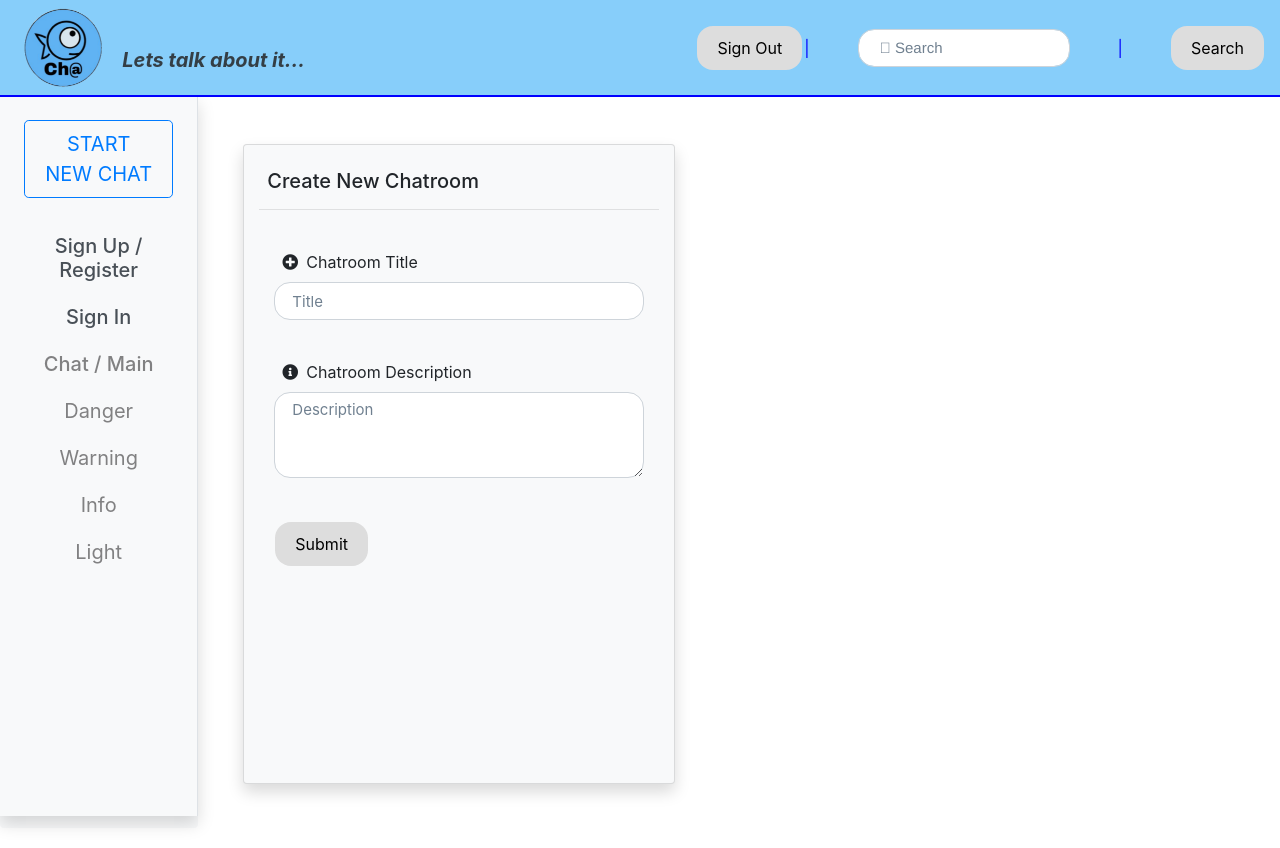
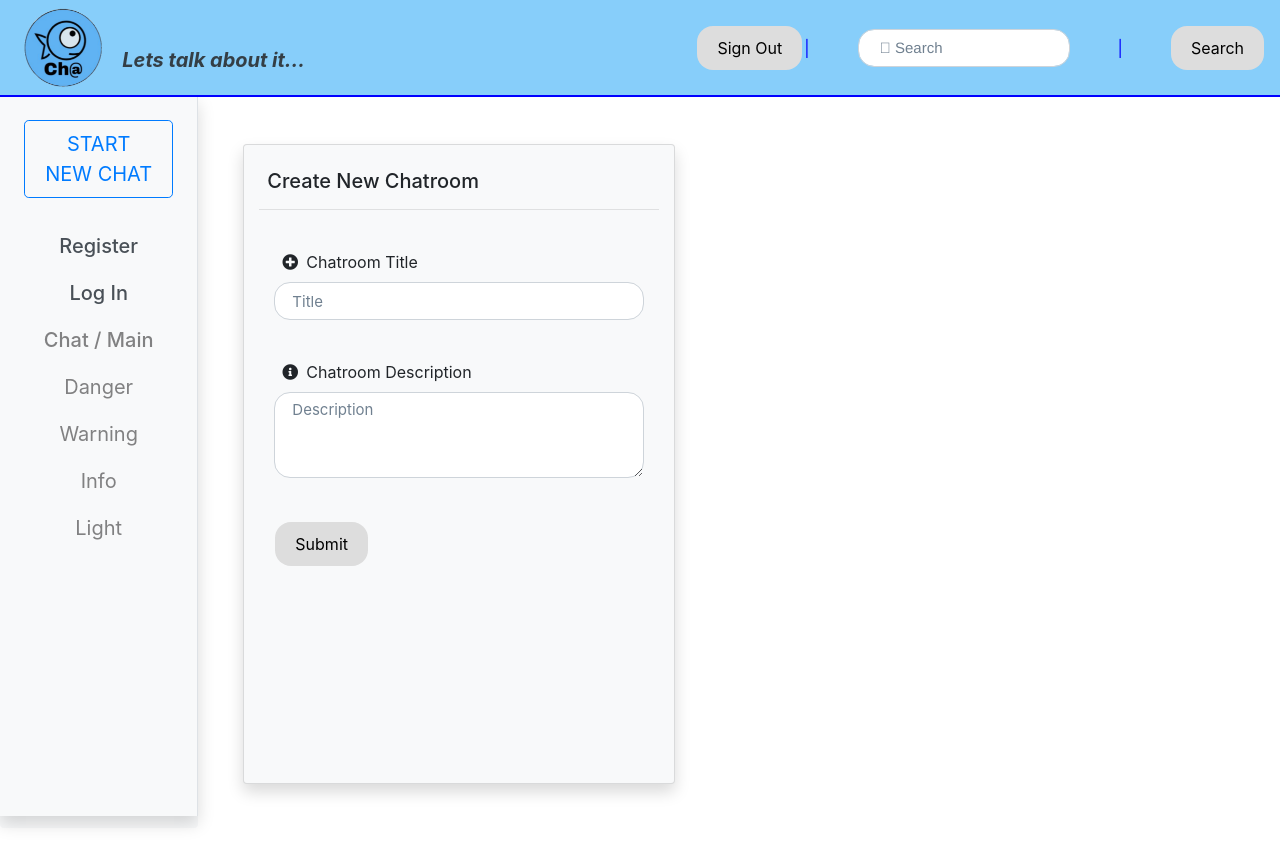
Before and after one commit to catnap89/HelloWorldCommunity, a React (Create React App) app in the folder client/: page /createchat in a window 1280 px wide. Built offline with nearby package versions, Linux system fonts and the light colour scheme.

Commit message:
Fixed some indentation, whitespace and name for the links

```diff
--- a/client/src/components/Side/index.js
+++ b/client/src/components/Side/index.js
@@ -15,25 +15,22 @@ const Side =(props) => (
     <ListGroup className="flush" variant="flush border-right shadow">
 
       <ListGroup.Item className='pt-3 p-4 channel bg-light' action as={Link} to="/createchat">
-      <Button variant="outline-primary" size="lg">
-      START NEW CHAT
-    </Button>
-
+        <Button variant="outline-primary" size="lg">
+        START NEW CHAT
+        </Button>
       </ListGroup.Item>
 
-      <ListGroup.Item className="bg-light" action variant="bg-light border-0" as={Link} to="/signup">
-        Sign Up / Register
+      <ListGroup.Item className="bg-light" action variant="bg-light border-0" as={Link} to="/register">
+        Register
       </ListGroup.Item>
 
-      <ListGroup.Item className="bg-light" action variant="bg-light border-0" as={Link} to="/">
-        Sign In
+      <ListGroup.Item className="bg-light" action variant="bg-light border-0" as={Link} to="/login">
+        Log In
       </ListGroup.Item>
-
 
       <ListGroup.Item className="bg-light" action variant="light border-0" as={Link} to="/community/:id">
         Chat / Main
       </ListGroup.Item>
-
 
 
       <ListGroup.Item className="bg-light" action variant="light border-0">
@@ -57,7 +54,6 @@ const Side =(props) => (
     </Card.Title>
   </Card>
 
-
 )
 
 export default Side;
```
